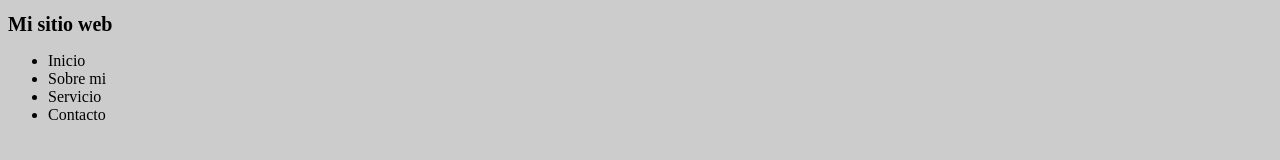
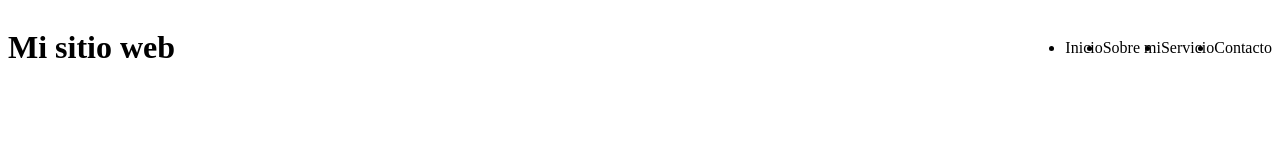
Before and after one commit to roldanlihugo/miweb, a plain HTML site: page index.html in a window 1280 px wide. Drawn offline with Linux system fonts and the light colour scheme.

Commit message:
Aplicar estilos al header

```diff
--- a/css/main.css
+++ b/css/main.css
@@ -1,9 +1,15 @@
-body{
-    background: #ccc;
-    color: #000;
+.container{
+    max-width: 100px;
+    margin: 0 auto;
 }
 
-h1{
-    font-size: 20px;
-    margin-bottom: 10px;
+header{
+    display: flex;
+    align-items: center;
+    justify-content: space-between;
 }
+
+ul{
+    display: flex;
+    align-items: center;
+}
```
